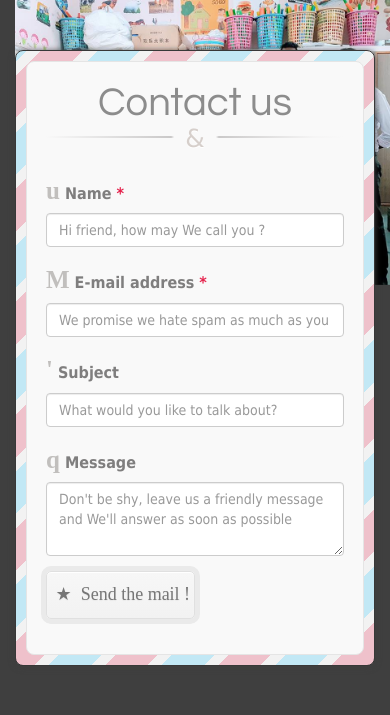
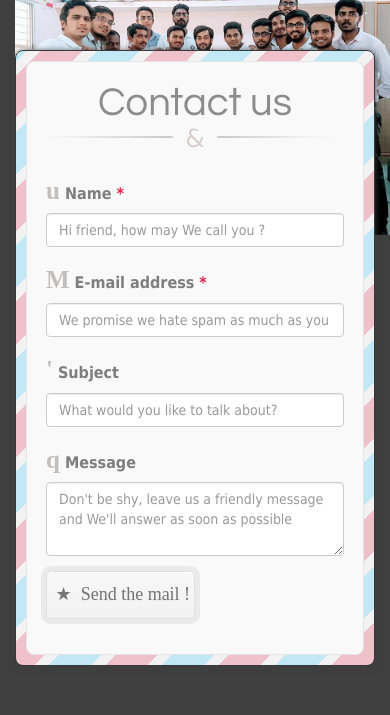
Before and after one commit to protostartup/djSocialVibe, a Django app: page /contact/ in a window 390 px wide; the page is wider, and only the part inside the window is pictured. Shown: the top 715 px of that part. Run offline with Django 3.2, Linux system fonts and the light colour scheme; some libraries are stand-ins or nearby versions; some web fonts are replaced.

Commit message:
Update newcontact.html
modified for mobile view

```diff
--- a/bigday/templates/partials/newcontact.html
+++ b/bigday/templates/partials/newcontact.html
@@ -341,7 +341,7 @@ input[type=submit]:active, input[type=submit]:focus {
     <body>
         <div class="container">
             <div class="row">
-		<div class="col-sm-12 col-md-12 col-lg-12">
+		<div class="col-xs-12">
                 <img id="postcard" src="{% static 'bigday/images/images/socialvibeteam.jpg' %}" alt="postcard" class="img-responsive move">
                 <div id="content" >
                     <h1> Contact us </h1>
```
